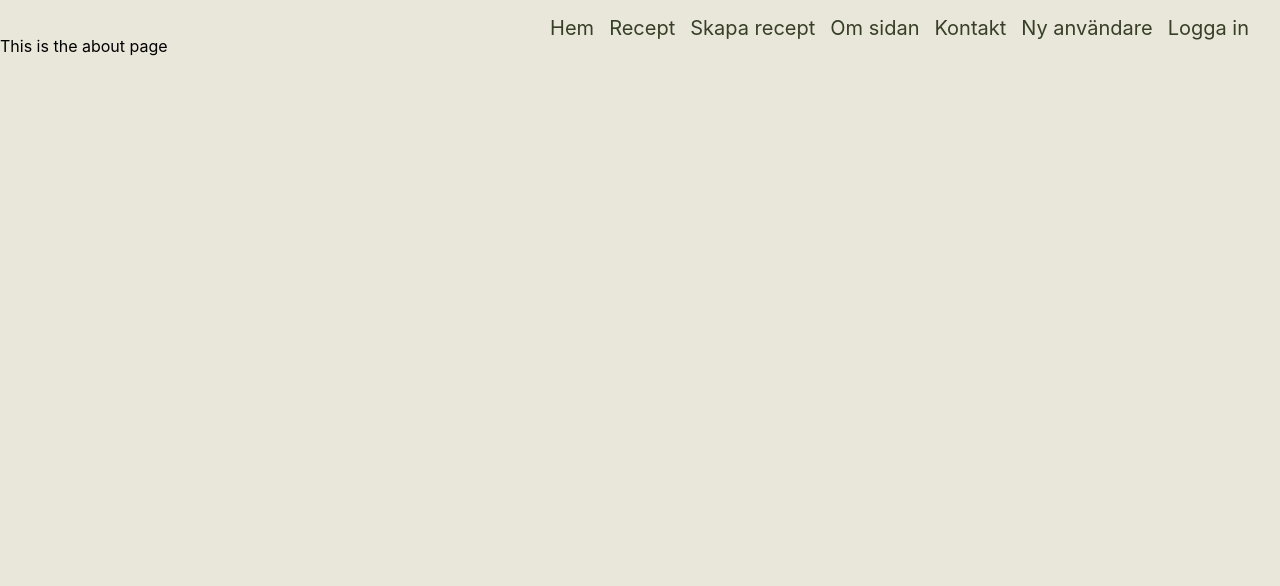
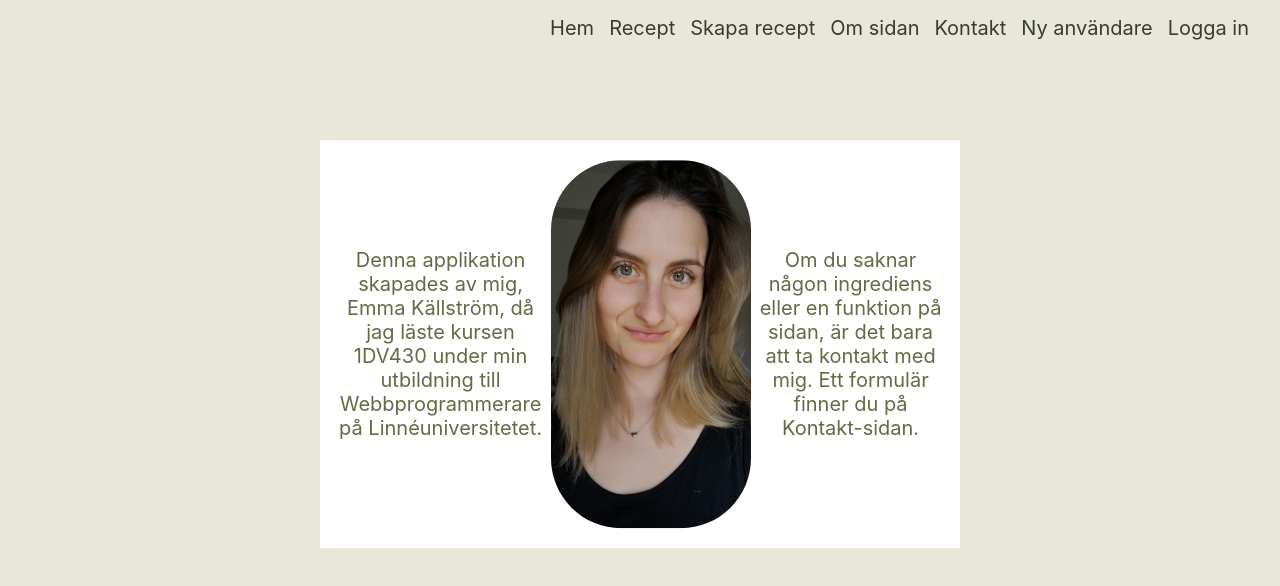
Before and after one commit to codesis/mern_project, a React (Create React App) app in the folder client/: page /om in a window 1280 px wide. Shown: the top 586 px of the page. Built offline with nearby package versions, Linux system fonts and the light colour scheme.

Commit message:
Adding about information

```diff
--- a/client/src/components/about/about.css
+++ b/client/src/components/about/about.css
@@ -0,0 +1,14 @@
+.about {
+    font-size: 20px;
+    max-width: 700px;
+}
+.row {
+    background-color: white;
+    padding: 12px;
+    text-align: center;
+}
+.about img {
+    width: 100%;
+    height: auto;
+    padding: 5px;
+}
--- a/client/src/components/about/about.js
+++ b/client/src/components/about/about.js
@@ -1,10 +1,24 @@
 import React, { Component } from 'react'
+import './about.css'
+import selfie from './selfie.jpg'
 
 export default class About extends Component {
     render() {
         return (
-            <div>
-                <p>This is the about page</p>
+            <div className="content">
+            <br/>
+            <div className="about">
+            <div style={{ marginTop: '4rem' }} className='row'>
+            <span><p>Denna applikation skapades av mig, Emma Källström, då jag
+            läste kursen 1DV430 under min utbildning till Webbprogrammerare
+            på Linnéuniversitetet.</p>
+            </span>
+            <img src={selfie} alt="selfie" style={{width:200, borderRadius: 150/2 }}></img>
+            <span><p>Om du saknar någon ingrediens eller en funktion på sidan, är det
+            bara att ta kontakt med mig. Ett formulär finner du på Kontakt-sidan.</p>
+            </span>
+            </div>
+            </div>
             </div>
         )
     }
```
Also changed, not shown: client/src/components/about/selfie.jpg (added).
